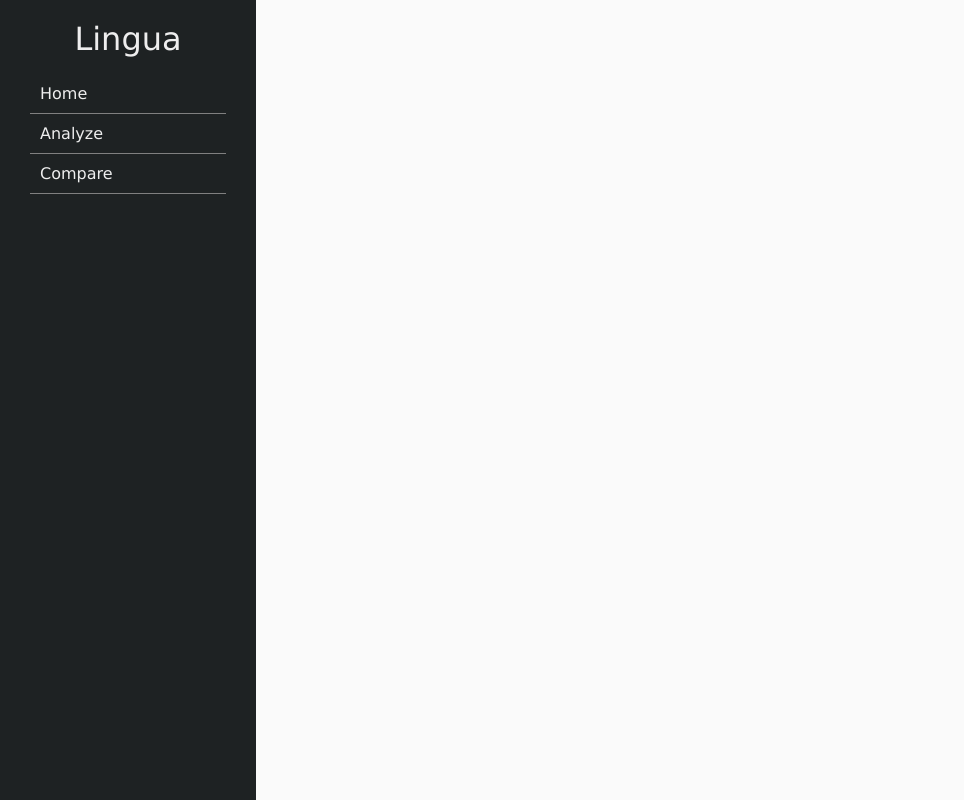
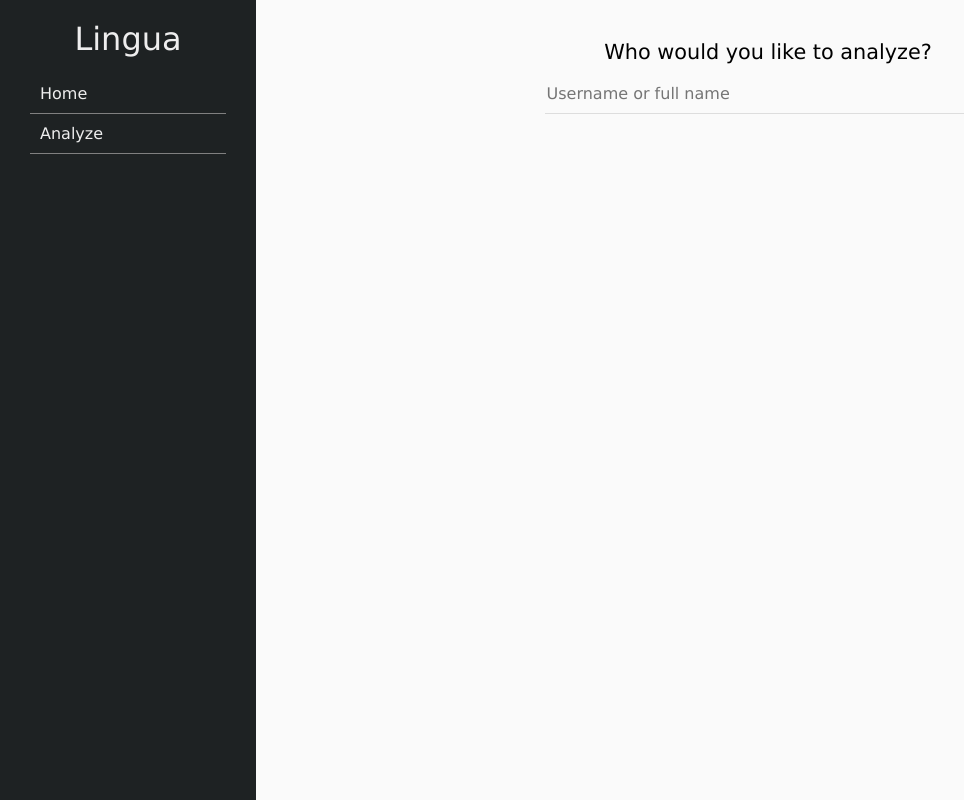
Before and after one commit to rtama/lingua, a React app: page /search in a window 1280 px wide. Shown: the whole page, without its empty margins (0-964 px from the left). Built offline with nearby package versions, Linux system fonts and the light colour scheme; no server answers.

Commit message:
Add analyze and analyzeSearch components to redirect to. Added public path for output webpack and relative path '/' for static css files

```diff
--- a/app.js
+++ b/app.js
@@ -9,7 +9,6 @@ const bodyParser = require('body-parser');
 
 // Import route handlers
 const api = require('./server/routes/api.js');
-
 const app = express();
 
 // uncomment after placing your favicon in /public
@@ -34,9 +33,9 @@ process.on('unhandledRejection', (reason, promise) => {
 app.use('/api', api);
 
 // Send index route to index.html
-app.use(express.static(path.resolve(__dirname, 'dist')));
+app.use(express.static(__dirname + '/dist'));
 app.get('*', function (req, res) {
-  res.sendFile(path.resolve(__dirname, 'dist/index.html'));
+  res.sendFile(path.join(__dirname, 'dist/index.html'));
 });
 
 module.exports = app;
--- a/package.json
+++ b/package.json
@@ -13,6 +13,7 @@
     "express": "~4.15.2",
     "isomorphic-fetch": "^2.2.1",
     "morgan": "~1.8.1",
+    "path": "^0.12.7",
     "pg": "^6.1.5",
     "pg-hstore": "^2.3.2",
     "prop-types": "^15.5.8",
--- a/src/components/Analyze/Analyze.jsx
+++ b/src/components/Analyze/Analyze.jsx
@@ -0,0 +1,68 @@
+import React from 'react';
+import PropTypes from 'prop-types';
+import {
+  Route
+} from 'react-router-dom';
+
+
+
+class AnalyzeUser extends React.Component {
+  constructor(props) {
+    super(props);
+  }
+
+  render() {
+    return <h1>{this.props.match.params.userid}</h1>
+  }
+}
+
+// class Analyze extends React.Component {
+//   constructor(props) {
+//     super(props);
+//   }
+
+//   componentDidMount() {
+//     // fetch('/api/')
+//   }
+
+//   render() {
+//     <Route
+//       path={`${this.props.match.url}/:userid`},
+//       component={}
+//     />
+//   }
+// }
+
+// const Analyze = ({ match }) => (
+//     <Route
+//       path={`${match.url}/:userid`}
+//       component={AnalyzeUser}
+//     />
+// )
+class Analyze extends React.Component {
+  constructor(props) {
+    super(props);
+  }
+
+  render() {
+    return (
+      <Route
+        path={`${this.props.match.url}/:userid`}
+        component={AnalyzeUser}
+      />
+    )
+  }
+}
+
+AnalyzeUser.propTypes = {
+  match: PropTypes.object
+}
+
+Analyze.propTypes = {
+  match: PropTypes.object
+}
+
+export {
+  AnalyzeUser,
+  Analyze
+}
--- a/src/components/AnalyzeSearch/AnalyzeSearch.jsx
+++ b/src/components/AnalyzeSearch/AnalyzeSearch.jsx
@@ -13,7 +13,6 @@ class AnalyzeSearch extends React.Component {
     super(props);
     this.state = {
       users: [],
-      showSearchResults: false,
       userValue: '',
       userResults: []
     }
@@ -51,14 +50,12 @@ class AnalyzeSearch extends React.Component {
 
   render() {
     return (
-      <div className='analyze'>
-        <Route path='/Analyze' render={() => <Search {...this.props} searchSubmit={this.searchSubmit}></Search>} />
-        <Route path='/Analyze' render={() => <SearchResultsDisplay {...this.props} userResults={this.state.userResults}></SearchResultsDisplay> }/>
+      <div className='analyze_search'>
+        <Route path='/search' render={() => <Search {...this.props} searchSubmit={this.searchSubmit}></Search>} />
+        <Route path='/search' render={() => <SearchResultsDisplay {...this.props} userResults={this.state.userResults}></SearchResultsDisplay> }/>
       </div>
     )
   }
 }
-        // <Search searchSubmit={this.searchSubmit}></Search>
-        // <SearchResultsDisplay userResults={this.state.userResults}></SearchResultsDisplay>
 
 export default AnalyzeSearch;
--- a/src/components/App/App.jsx
+++ b/src/components/App/App.jsx
@@ -1,11 +1,12 @@
-import React from 'react'
+import React from 'react';
 import {
   Route,
   Link
-} from 'react-router-dom'
+} from 'react-router-dom';
 
 // Import child components
 import AnalyzeSearch from '../AnalyzeSearch/AnalyzeSearch';
+import { Analyze } from '../Analyze/Analyze';
 
 // Iterable array of routes that the sidebar can contain
 const routes = [
@@ -13,11 +14,14 @@ const routes = [
     exact: true,
     main: () => <h2>Home</h2>
   },
-  { path: '/Analyze',
+  { path: '/search',
+    exact: true,
     main: AnalyzeSearch
   },
-  { path: '/Compare',
-    main: () => <h2>Compare</h2>
+  {
+    path: '/analyze',
+    exact: false,
+    main: Analyze
   }
 ]
 
@@ -27,8 +31,7 @@ const App = () => (
       <header>Lingua</header>
       <ul>
         <li><Link to='/' >Home</Link></li>
-        <li><Link to='/Analyze' >Analyze</Link></li>
-        <li><Link to='/Compare' >Compare</Link></li>
+        <li><Link to='/search' >Analyze</Link></li>
       </ul>
     </div>
 
--- a/src/components/SearchResultsDisplay/SearchResultsDisplay.jsx
+++ b/src/components/SearchResultsDisplay/SearchResultsDisplay.jsx
@@ -10,8 +10,8 @@ class SearchResultsDisplay extends React.Component {
 
   // event handler for click on table row
   handleClick(user) {
-    console.log("search results display props: ", this.props);
-    this.props.history.push('/searchUser');
+    // console.log("search results display props: ", this.props);
+    this.props.history.push('/analyze/' + user.id);
     console.log("user: ", user);
   }
 
--- a/src/index.html
+++ b/src/index.html
@@ -3,7 +3,7 @@
 <head>
   <meta charset="UTF-8">
   <title>Lingua</title>
-  <link rel="stylesheet" href="static/styles.css">
+  <link rel="stylesheet" href="/static/styles.css">
 </head>
 <body>
   <div id="app"></div>
--- a/static/styles.css
+++ b/static/styles.css
@@ -59,7 +59,7 @@ header {
 }
 
 /* Main */
-.analyze {
+.analyze_search {
     margin: 20px;
     margin-top: 40px;
 }
--- a/webpack.config.js
+++ b/webpack.config.js
@@ -1,3 +1,5 @@
+const path = require('path');
+
 var HtmlWebpackPlugin = require('html-webpack-plugin');
 var HTMLWebpackPluginConfig = new HtmlWebpackPlugin({
   template: __dirname + '/src/index.html',
@@ -23,7 +25,8 @@ module.exports = {
   },
   output: {
     filename: "app_bundle.js",
-    path: __dirname + '/dist'
+    path: path.join(__dirname, '/dist'),
+    publicPath: '/'
   },
   plugins: [HTMLWebpackPluginConfig],
   node: {
```
